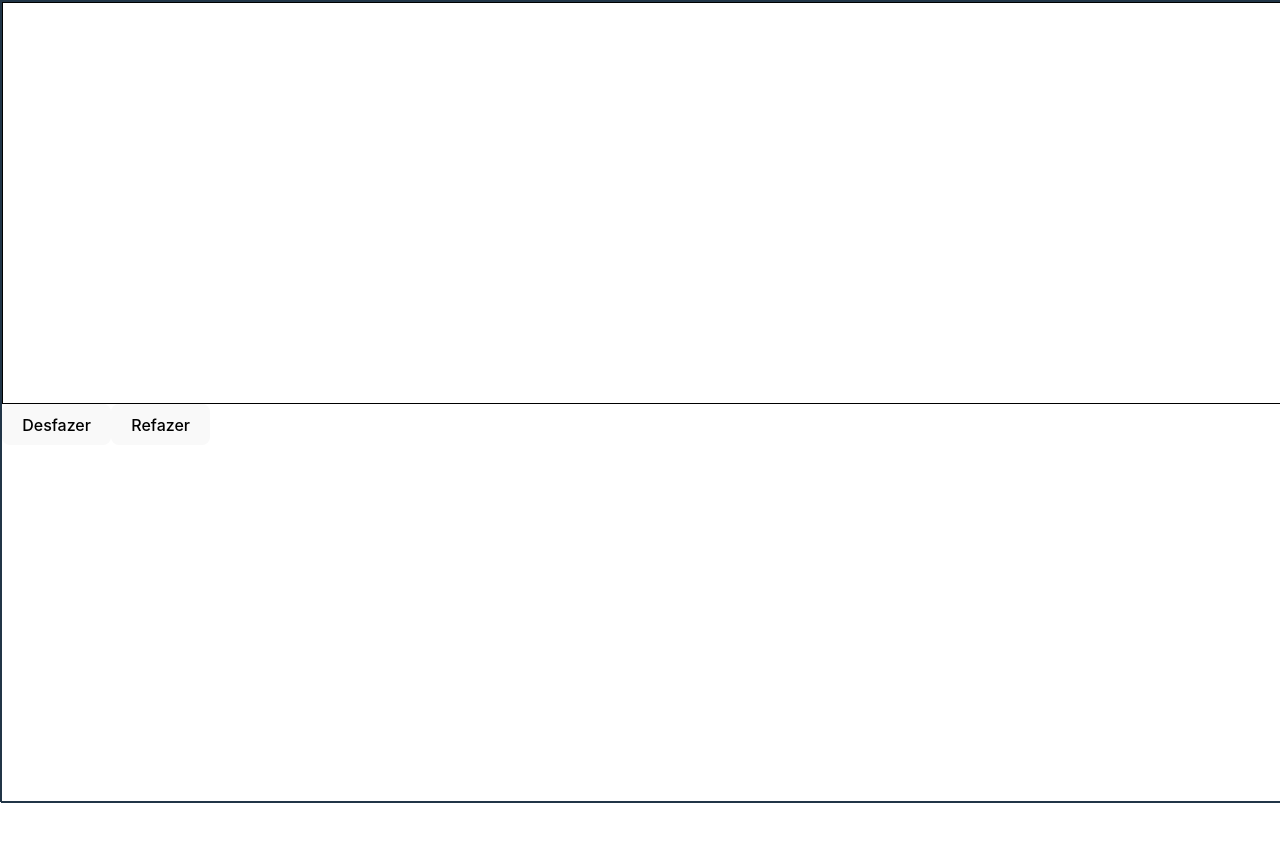
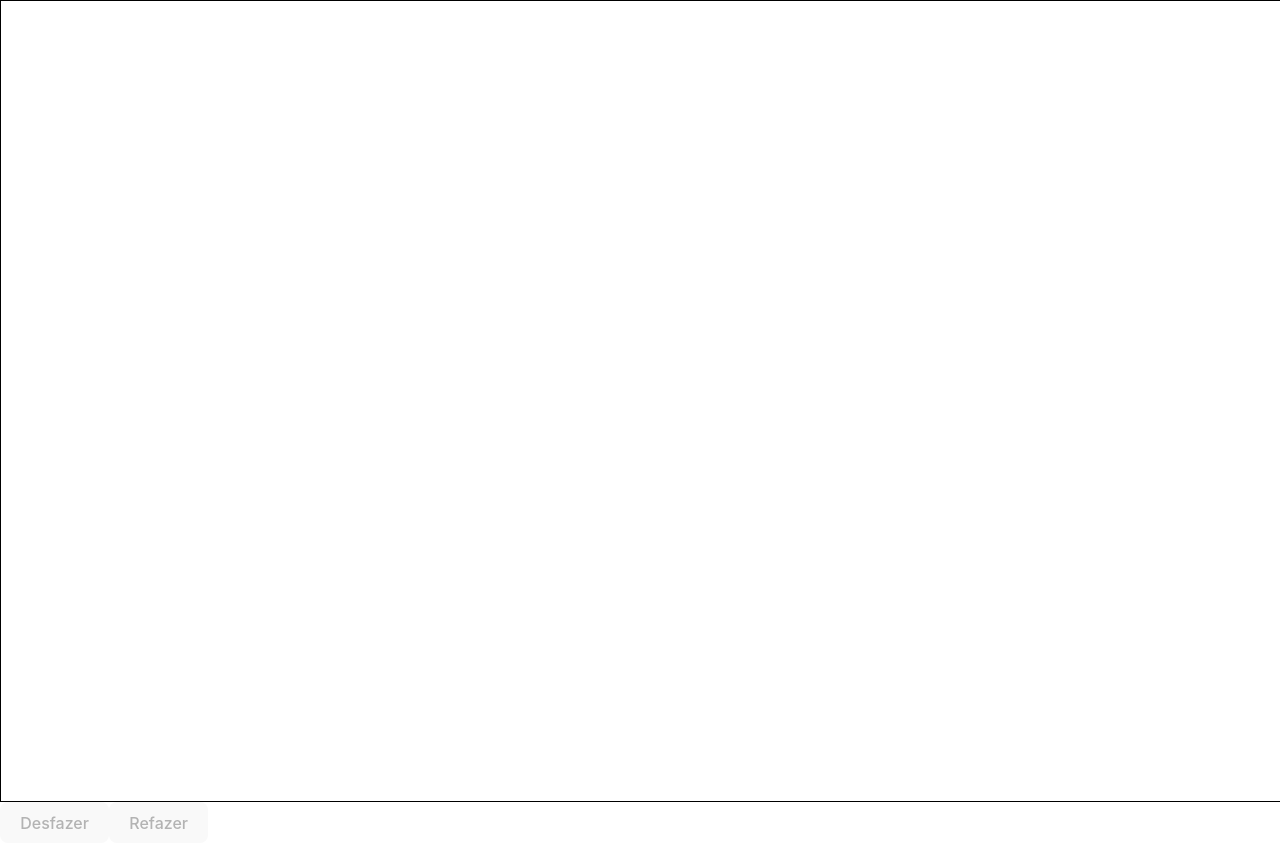
Before and after one commit to len-onN/circles_app, a React (Vite) app: page / in a window 1280 px wide. Before the commit the page ends 803 px from the top, so only its background shows below. Built offline with nearby package versions, Linux system fonts and the light colour scheme.

Commit message:
componentizando botões e criação dos circulos

```diff
--- a/src/App.tsx
+++ b/src/App.tsx
@@ -1,5 +1,6 @@
 import React, { useState, MouseEvent } from 'react';
-import './App.css';
+import CircleList from './circles';
+import UndoRedoButtons from './buttons';
 
 interface Circle {
   x: number;
@@ -35,27 +36,10 @@ const App: React.FC = () => {
 
   return (
     <div>
-      <div
-        onClick={handleAddCircle}
-        style={{ position: 'relative', height: '400px', border: '1px solid black' }}
-      >
-        {circles.map((circle, index) => (
-          <div
-            key={index}
-            style={{
-              position: 'absolute',
-              width: '20px',
-              height: '20px',
-              borderRadius: '50%',
-              background: 'blue',
-              left: `${circle.x}px`,
-              top: `${circle.y}px`,
-            }}
-          ></div>
-        ))}
+      <div onClick={handleAddCircle} style={{ position: 'relative', height: '100vh', width: '100vw', border: '1px solid black' }}>
+        <CircleList circles={circles} />
       </div>
-      <button onClick={handleUndo}>Desfazer</button>
-      <button onClick={handleRedo}>Refazer</button>
+      <UndoRedoButtons onUndo={handleUndo} onRedo={handleRedo} undoDisabled={circles.length === 0} redoDisabled={undoStack.length === 0} />
     </div>
   );
 };
--- /dev/null
+++ b/src/buttons.tsx
@@ -0,0 +1,23 @@
+import React from 'react';
+
+interface UndoRedoButtonsProps {
+  onUndo: () => void;
+  onRedo: () => void;
+  undoDisabled: boolean;
+  redoDisabled: boolean;
+}
+
+const UndoRedoButtons: React.FC<UndoRedoButtonsProps> = ({ onUndo, onRedo, undoDisabled, redoDisabled }) => {
+  return (
+    <div>
+      <button onClick={onUndo} disabled={undoDisabled}>
+        Desfazer
+      </button>
+      <button onClick={onRedo} disabled={redoDisabled}>
+        Refazer
+      </button>
+    </div>
+  );
+};
+
+export default UndoRedoButtons;
--- /dev/null
+++ b/src/circle.tsx
@@ -0,0 +1,24 @@
+import React from 'react';
+
+interface CircleProps {
+  x: number;
+  y: number;
+}
+
+const Circle: React.FC<CircleProps> = ({ x, y }) => {
+  return (
+    <div
+      style={{
+        position: 'absolute',
+        width: '20px',
+        height: '20px',
+        borderRadius: '50%',
+        background: 'blue',
+        left: `${x}px`,
+        top: `${y}px`,
+      }}
+    ></div>
+  );
+};
+
+export default Circle;
--- /dev/null
+++ b/src/circles.tsx
@@ -0,0 +1,18 @@
+import React from 'react';
+import Circle from './circle';
+
+interface CircleListProps {
+  circles: { x: number; y: number }[];
+}
+
+const CircleList: React.FC<CircleListProps> = ({ circles }) => {
+  return (
+    <div>
+      {circles.map((circle, index) => (
+        <Circle key={index} x={circle.x} y={circle.y} />
+      ))}
+    </div>
+  );
+};
+
+export default CircleList;
```
